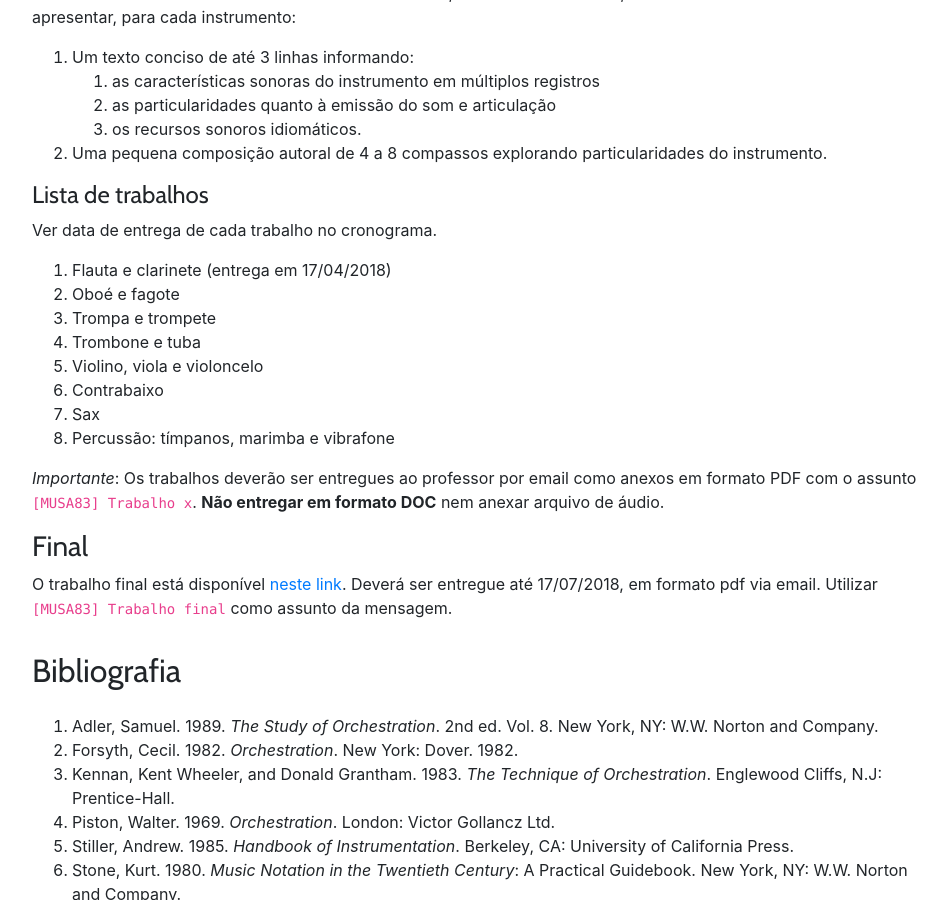
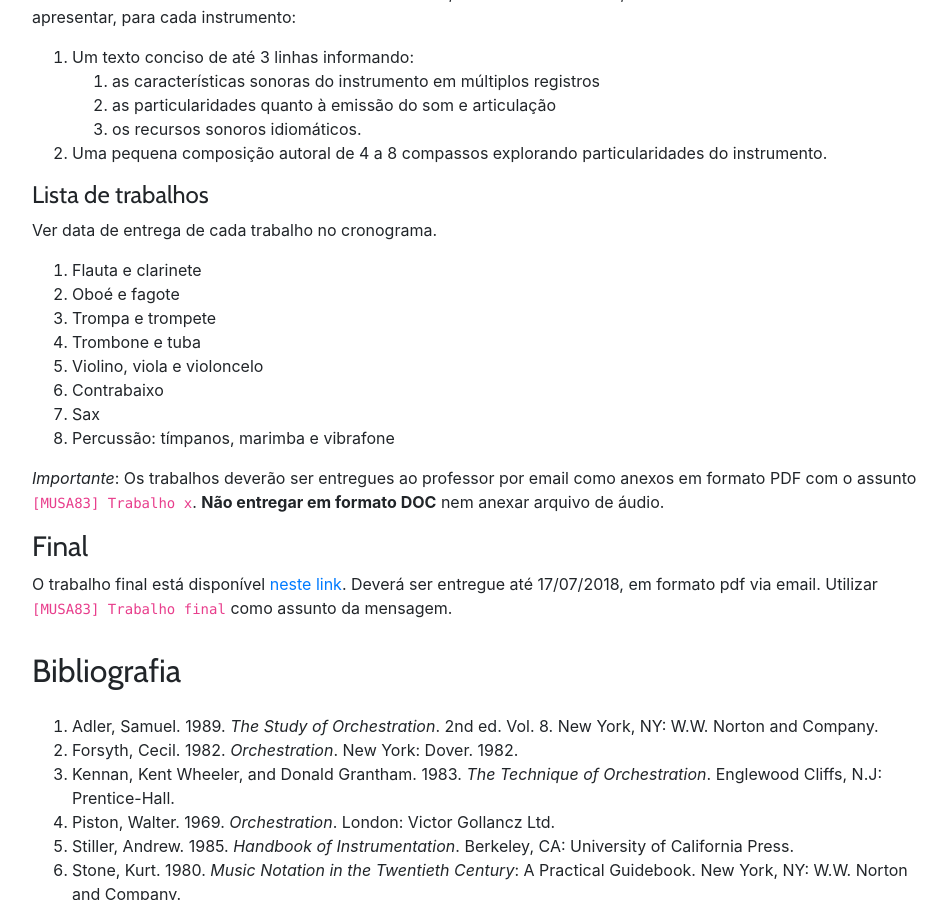
Before and after one commit to kroger/genosmus, a Jekyll site: the page built from _marcos/musa83.md, in a window 1280 px wide and 900 px high, scrolled down 4483 px. Shown: the whole window, without its empty margins (68-1015 px from the left). Built offline with Jekyll 4.4.1, drawn with Linux system fonts in a browser that asks for light colours; the table of contents is made by our own code.

Commit message:
Pequenas correções

```diff
--- a/_marcos/musa83.md
+++ b/_marcos/musa83.md
@@ -143,7 +142,7 @@ instrumento:
 
 Ver data de entrega de cada trabalho no cronograma.
 
- 1. Flauta e clarinete (entrega em 17/04/2018)
+ 1. Flauta e clarinete
  1. Oboé e fagote
  1. Trompa e trompete
  1. Trombone e tuba
```
Also changed, not shown: other parts of _marcos/musa83.md (+0 -1 lines).
